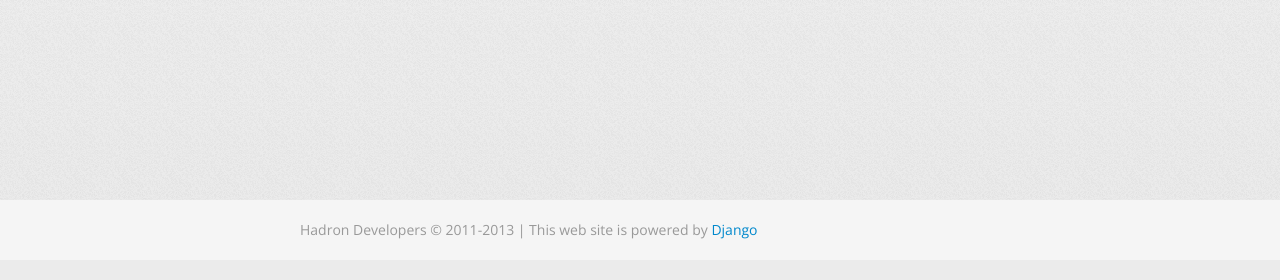
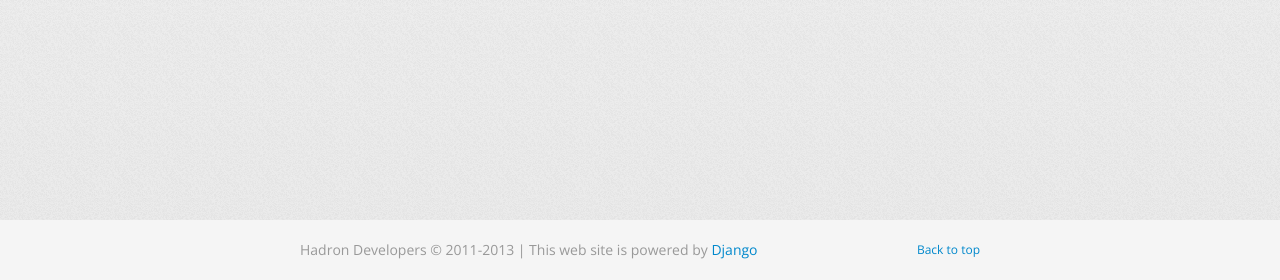
Before and after one commit to hadronproject/HadronWeb, a Django app: template templates/frontend/index.html in a window 1280 px wide. Shown: the part 540-820 px from the top of the page. Before the commit the page ends 779 px from the top, so only its background shows below. Run offline with Django 3.2, Linux system fonts and the light colour scheme; the template is opened without the code that fills it, so the values that code supplies are empty.

Commit message:
add a back to top link and move bottom the footer

```diff
--- a/sitestatic/css/base.css
+++ b/sitestatic/css/base.css
@@ -25,6 +25,11 @@ body {
 
 #footer {
     background-color: #f5f5f5;
+    margin-top: 20px;
+}
+
+#footer p.credit a.pull-right {
+    font-size: 12px;
 }
 
 /* Lastly, apply responsive CSS fixes as necessary */
--- a/templates/frontend/base.html
+++ b/templates/frontend/base.html
@@ -84,7 +84,7 @@
         </div>
         <div id="footer">
             <div class="container">
-                <p class="muted credit">Hadron Developers &copy; 2011-2013 | This web site is powered by <a href="https://www.djangoproject.com/">Django</a></p>
+                <p class="muted credit">Hadron Developers &copy; 2011-2013 | This web site is powered by <a href="https://www.djangoproject.com/">Django</a> <a href="#" class="pull-right">Back to top</a></p>
             </div>
         </div>
     </body>
```
